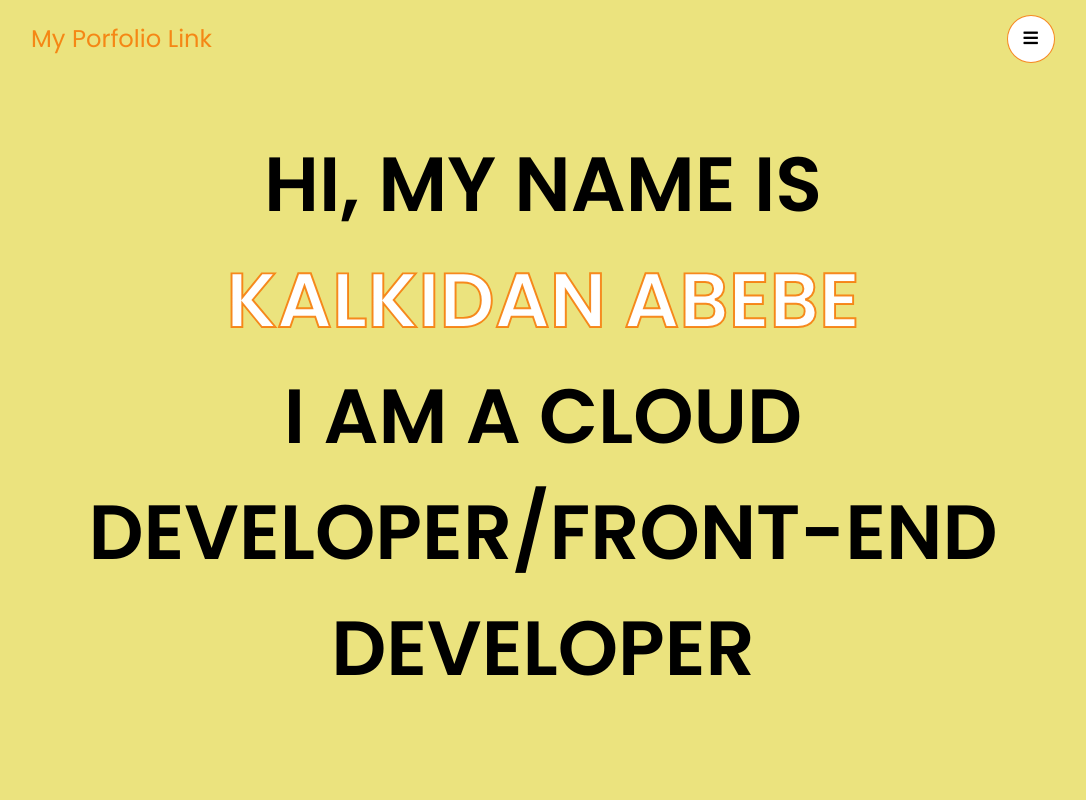
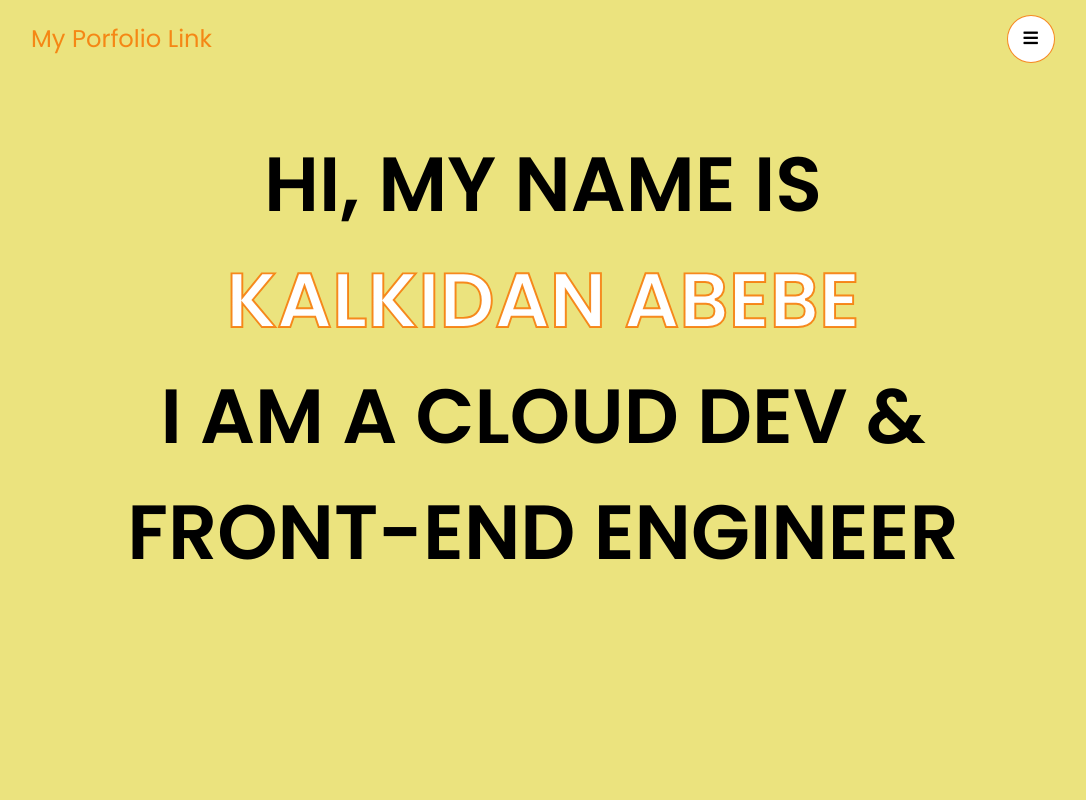
Before and after one commit to KaliAbebe/New-GCP-Resume-Proj, a website: page index.html in a window 1280 px wide. Shown: the top 800 px of the page, without its empty margins (97-1183 px from the left). Drawn offline with Linux system fonts and the light colour scheme.

Commit message:
title change

```diff
--- a/index.html
+++ b/index.html
@@ -49,7 +49,7 @@
 
    <h3>hi, my name is</h3>
    <h3 class="home-text">Kalkidan Abebe</h3>
-   <h3>I am a Cloud Developer/Front-End Developer</h3>
+   <h3>I am a Cloud Dev & Front-End Engineer</h3>
    <img src="images/home-img.jpg" class="home-img" alt="">
    <div class="wave"></div>
    <div class="wave wave-2"></div>
```
